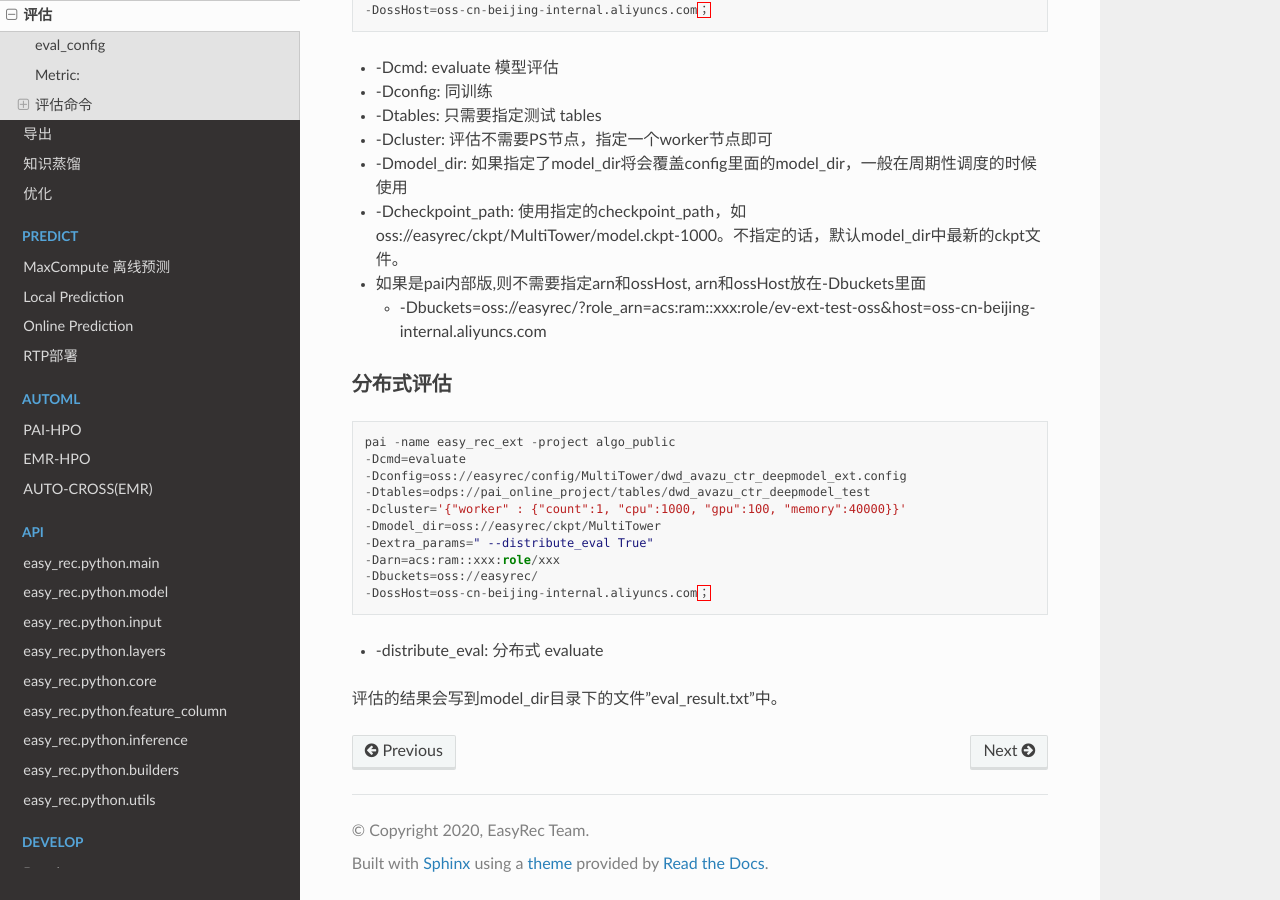
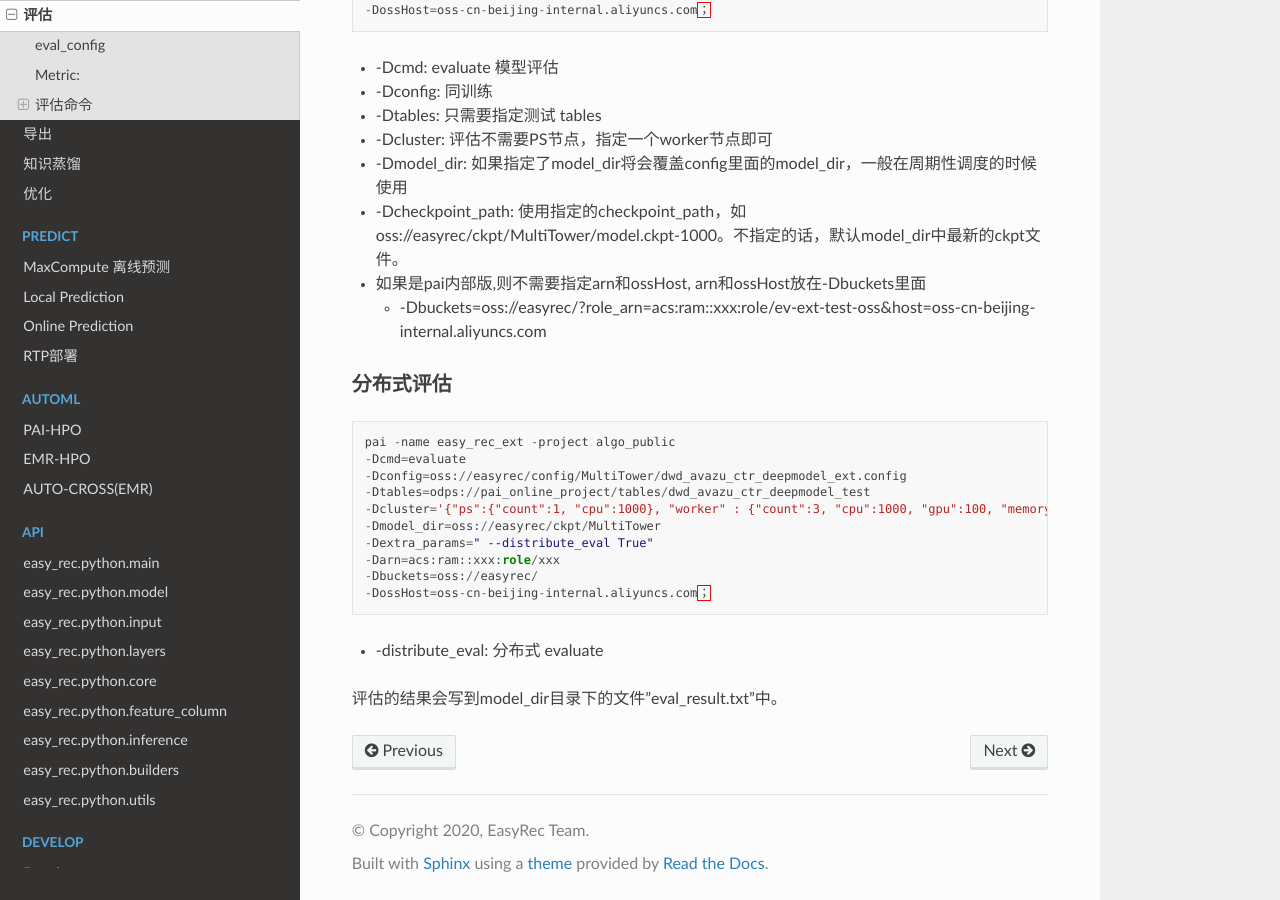
Before and after one commit to alibaba/EasyRec, a Sphinx documentation site: the page built from docs/source/eval.md, in a window 1280 px wide and 900 px high, scrolled down 2201 px. Built offline with Sphinx 7.4.7 and the Read the Docs theme 2.0.0, drawn with Linux system fonts in a browser that asks for light colours; the version number is read from the project's files by our own code.

Commit message:
add document for distribute eval

```diff
--- a/docs/source/eval.md
+++ b/docs/source/eval.md
@@ -115,7 +115,7 @@ pai -name easy_rec_ext -project algo_public
 -Dcmd=evaluate
 -Dconfig=oss://easyrec/config/MultiTower/dwd_avazu_ctr_deepmodel_ext.config
 -Dtables=odps://pai_online_project/tables/dwd_avazu_ctr_deepmodel_test
--Dcluster='{"worker" : {"count":1, "cpu":1000, "gpu":100, "memory":40000}}'
+-Dcluster='{"ps":{"count":1, "cpu":1000}, "worker" : {"count":3, "cpu":1000, "gpu":100, "memory":40000}}'
 -Dmodel_dir=oss://easyrec/ckpt/MultiTower
 -Dextra_params=" --distribute_eval True"
 -Darn=acs:ram::xxx:role/xxx
```
